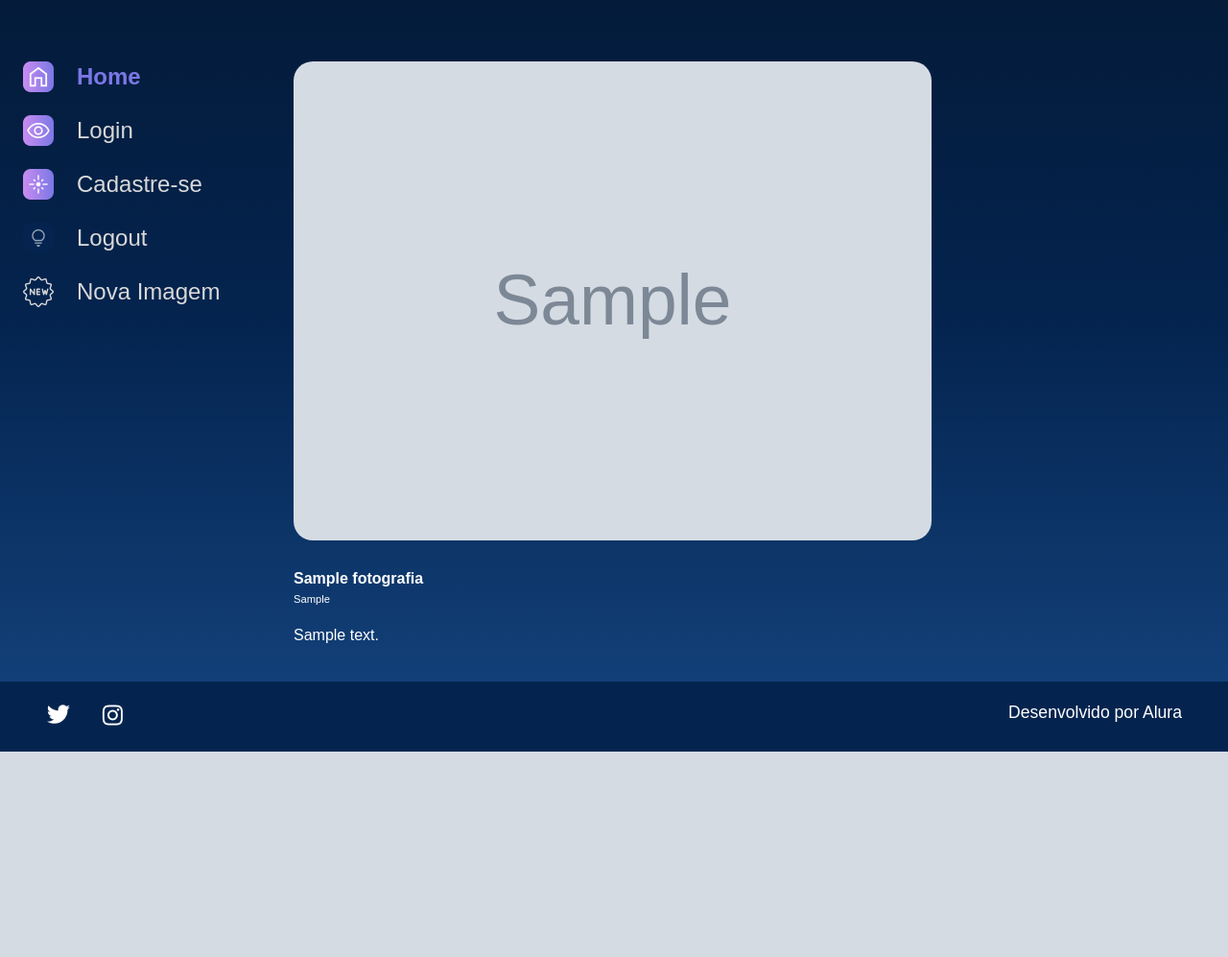
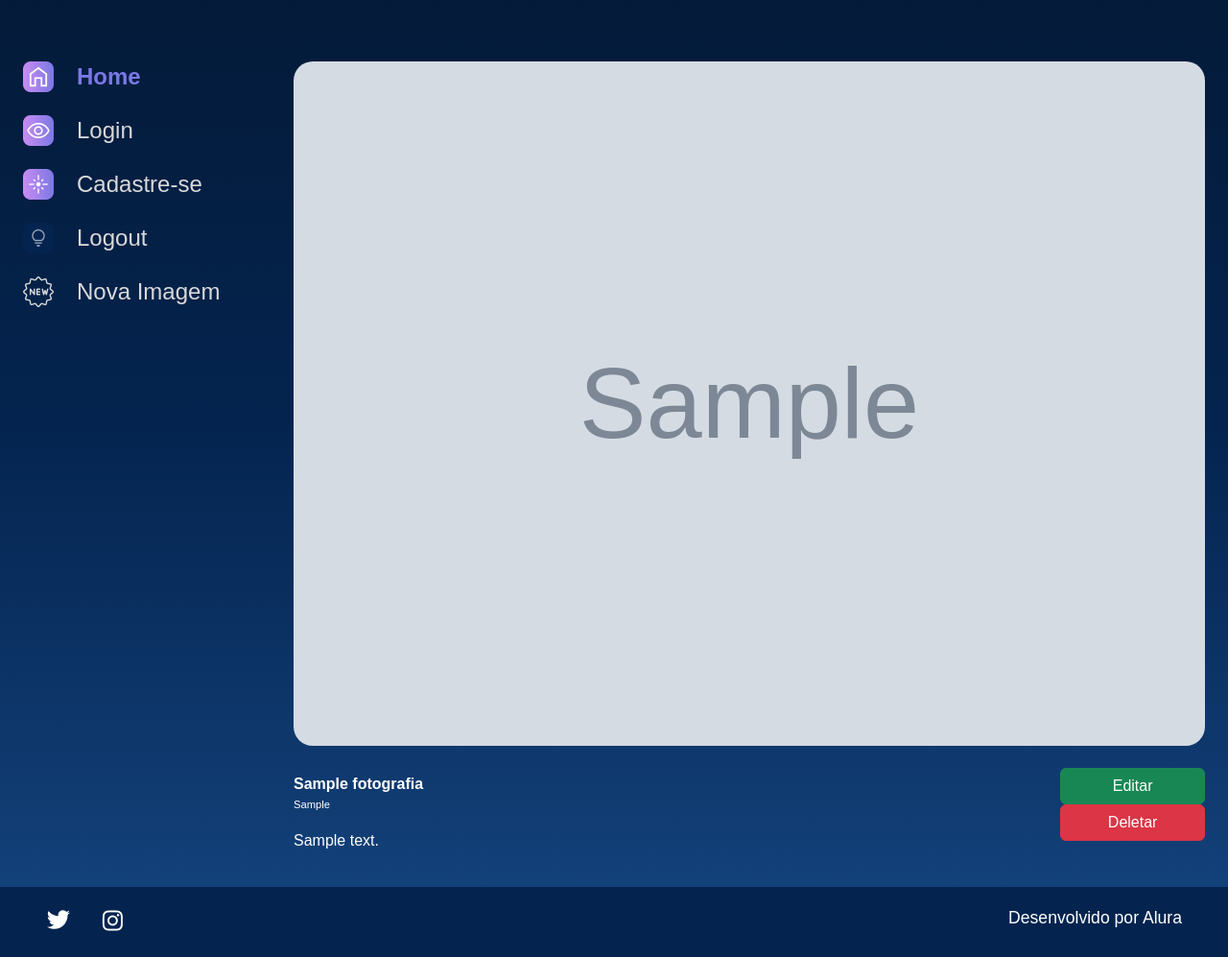
Before and after one commit to gabrielSMarcal/django_alura_demo, a Django app: page /imagem/1 in a window 1280 px wide. Shown: the part 114-1111 px from the top of the page at 96% size. Before the commit the page ends 897 px from the top, so only its background shows below. Run offline with Django 5.2, Linux system fonts and the light colour scheme; tables that the repository leaves empty hold one stand-in row (values such as "Sample post"); grey boxes marked "Sample" are stand-in pictures.

Commit message:
Criação das opções Editar/Deletar

```diff
--- a/apps/galeria/views.py
+++ b/apps/galeria/views.py
@@ -36,7 +36,7 @@
 
     form = NovaImagemForms
     if request.method == 'POST':
-        form = NovaImagemForms(request.POST)
+        form = NovaImagemForms(request.POST, request.FILES)
         if form.is_valid():
             form.save()
             messages.success(request, 'Nova imagem salva!')
--- a/setup/static/styles/style.css
+++ b/setup/static/styles/style.css
@@ -209,7 +209,7 @@
 }
 
 .imagem__imagem {
-    width: 70%;
+    width: 100%;
     border-radius: 20px;
 }
 
--- a/templates/galeria/imagem.html
+++ b/templates/galeria/imagem.html
@@ -15,6 +15,10 @@
                     <p class='imagem__descricao'>{{ fotografia.legenda }}</p><br>
                     <p class='imagem__texto'>{{ fotografia.descricao }}</p>
                 </div>
+                <div>
+                    <a href='{% url "editar_imagem" %}'><button class='btn btn-success col-12' style='padding: top 5px;'>Editar</button><a>
+                    <a href='{% url "deletar_imagem" %}'><button class='btn btn-danger col-12' style='padding: top 5px;'>Deletar</button></a>
+                </div>
             </div>
         </div>
     </section>
--- a/templates/galeria/nova_imagem.html
+++ b/templates/galeria/nova_imagem.html
@@ -3,7 +3,7 @@
 {% block content %}
 
             <section class='galeria' style='margin-left: 3em'>
-                <form action='{% url "login" %}' method='POST'>
+                <form action='{% url "nova_imagem" %}' method='POST' enctype='multipart/form-data'>
                     {% csrf_token %}
                     <div class='row'>
                         {% for field in form.visible_fields %}
```
